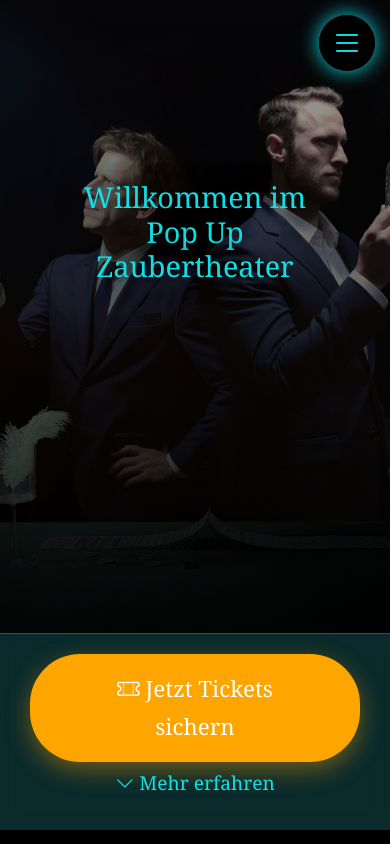
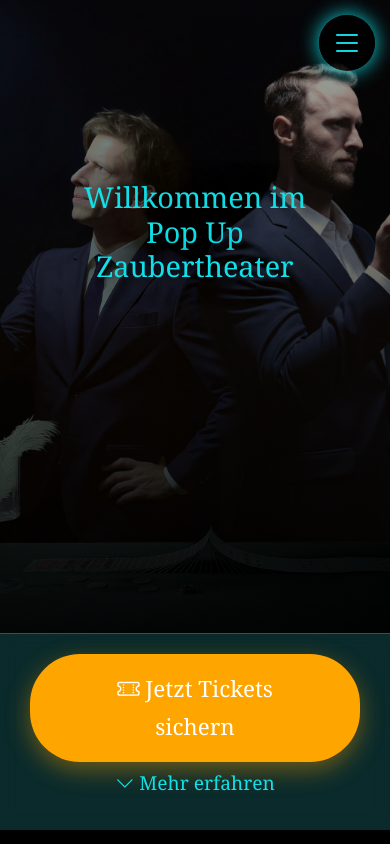
Before and after one commit to gregormann19-cyber/gregor.github.io, a plain HTML site: page index.html in a window 390 px wide. Shown: the top 844 px of the page. Drawn offline with nearby package versions, Linux system fonts and the light colour scheme.

Commit message:
Update index.html

```diff
--- a/index.html
+++ b/index.html
@@ -53,11 +53,19 @@
     max-width: 90%;
 }
 
-        /* Mobil: Überschrift weiter unten */
+/* ==== MOBILE ANPASSUNGEN ==== */
 @media (max-width: 767px) {
+
     .hero {
         height: 75vh;
     }
+
+    /* Verbessert: weniger Beschnitt an den Seiten */
+    .hero-img {
+        object-position: center top; /* zeigt mehr vom oberen Teil */
+        transform: scale(1.1);      /* verhindert zu starkes Zuschneiden */
+    }
+
     .hero h1 {
         margin-top: 100px; /* verschiebt nur die Überschrift nach unten */
         font-size: clamp(1.8rem, 7vw, 3.5rem);
```
Lines whose indentation alone changed are shown as unchanged.
